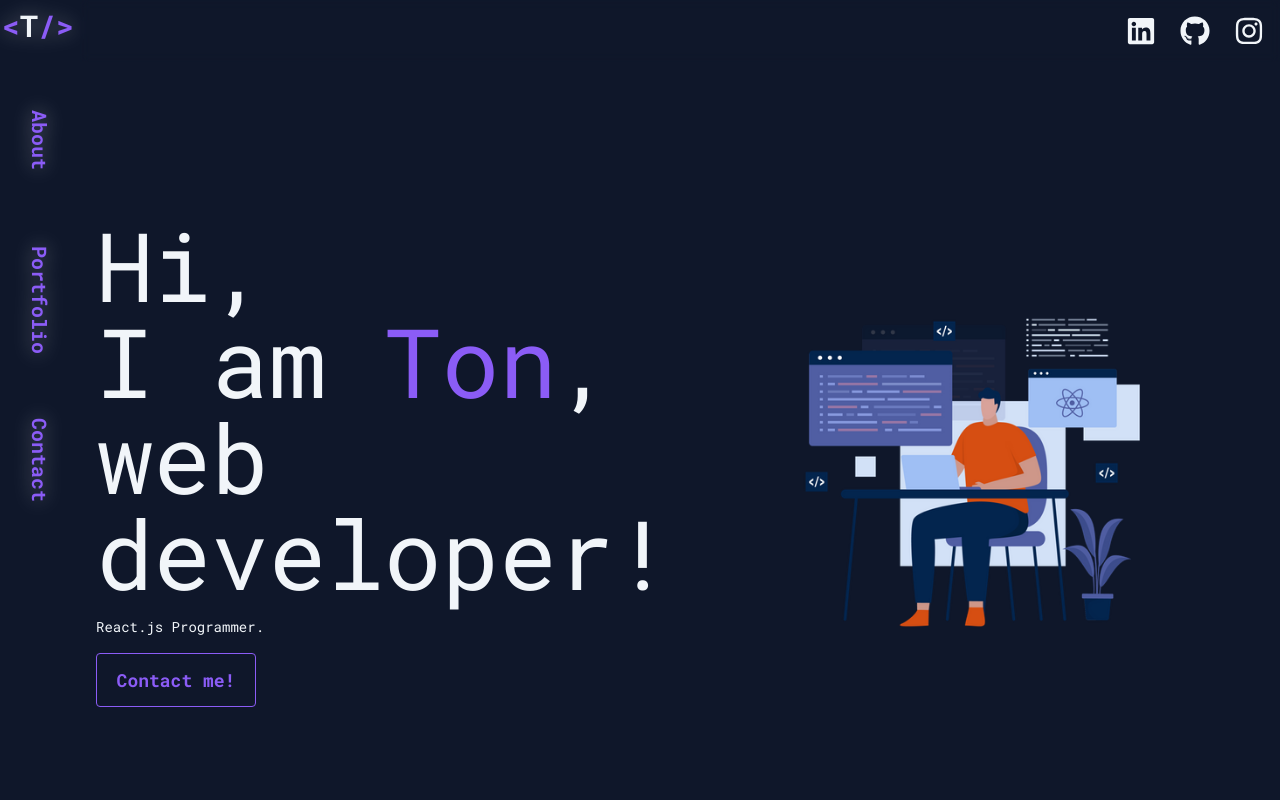
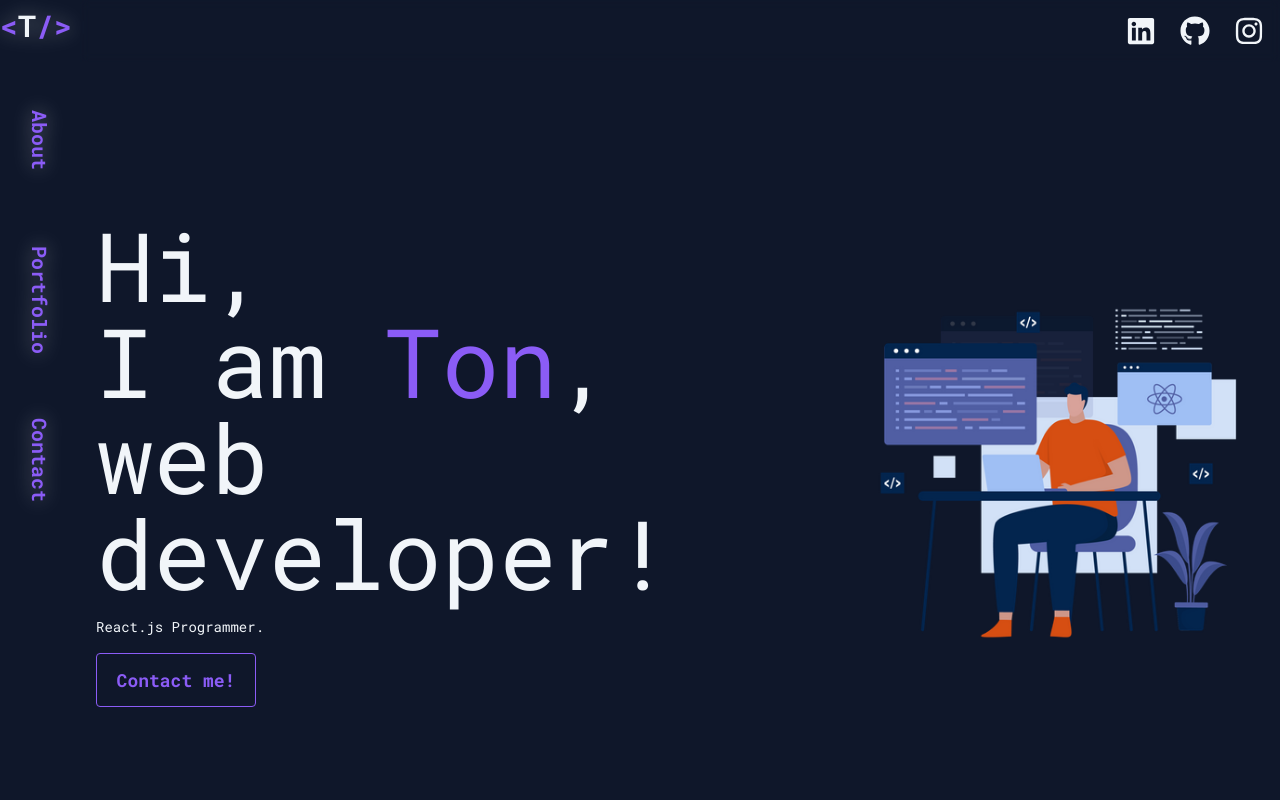
Before and after one commit to wellingtonVieiraSantos/portfolio, a React (Vite) app: page / in a window 1280 px wide. Shown: the top 800 px of the page. Built offline with nearby package versions, Linux system fonts and the light colour scheme.

Commit message:
fix responsiveness

```diff
--- a/src/components/CardPortfolio/index.jsx
+++ b/src/components/CardPortfolio/index.jsx
@@ -7,8 +7,8 @@ import js from '../../assets/coloredIcons/js.png'
 
 const CardPortfolio = (props) => {
   return (
-    <div className='w-full p-2 flex flex-col gap-3 '>
-      <div className='w-full aspect-square overflow-hidden'>
+    <div className='p-2 flex flex-col gap-3 '>
+      <div className='aspect-square overflow-hidden'>
         <img src={props.srcImg} alt={props.alt} className=''/>
       </div>
       <div className='flex justify-between items-center text-2xl text-violet-400'>
--- a/src/components/Landing/index.jsx
+++ b/src/components/Landing/index.jsx
@@ -4,7 +4,7 @@ import perfil from '../../assets/perfil2.png'
 
 const Landing = () => {
   return (
-    <section className="h-screen flex justify-center items-center p-4">
+    <section className="h-screen flex justify-around items-center p-4">
       <FadeUp>
         <div className="text-slate-100 cursor-default">
           <h1 className="text-4xl md:text-7xl xl:text-8xl">
@@ -23,9 +23,9 @@ const Landing = () => {
           </a>
         </div>
       </FadeUp>
-      <div className="hidden lg:block w-1/2">
+      <div className="hidden lg:block">
         <FadeUp>
-          <img className="w-4/5" src={perfil} alt="home cover" />
+          <img src={perfil} alt="home cover" />
         </FadeUp>
       </div>
     </section>
--- a/src/components/NavBar/index.jsx
+++ b/src/components/NavBar/index.jsx
@@ -3,20 +3,20 @@ const NavBar = () => {
 
   return (
     <nav className="h-screen w-10 text-violet-500 font-bold
-      text-lg flex flex-col sticky top-0 md:w-20 md:text-3xl">
+      text-lg flex flex-col sticky top-0 left-0 md:w-20 md:text-3xl">
       <a href="#">
-        <div className="w-10 py-2 px-[0.125rem] mb-8 flex items-center justify-between drop-shadow-main">
+        <div className="w-8 py-2 mb-8 flex items-center justify-between drop-shadow-main">
           <span>&#60;</span>
           <span className="text-sm md:text-3xl text-slate-100">T</span>
           <span>/&#62;</span>
         </div>
       </a>
       <ul className="h-2/3 flex flex-col py-4 gap-10 md:gap-20 drop-shadow-main text-sm md:text-xl ">
-        <li className="w-full h-20 hover:drop-shadow-main-hover cursor-pointer flex justify-center items-center">
+        <li className="h-20 hover:drop-shadow-main-hover cursor-pointer flex justify-center items-center">
           <a href="#about"><span className="inline-block rotate-90">About</span></a></li>
-        <li className="w-full h-20 hover:drop-shadow-main-hover cursor-pointer flex justify-center items-center">
+        <li className="h-20 hover:drop-shadow-main-hover cursor-pointer flex justify-center items-center">
           <a href="#portfolio"><span className="inline-block rotate-90">Portfolio</span></a></li>
-        <li className="w-full h-20 hover:drop-shadow-main-hover cursor-pointer flex justify-center items-center">
+        <li className="h-20 hover:drop-shadow-main-hover cursor-pointer flex justify-center items-center">
           <a href="#contact"><span className="inline-block rotate-90">Contact</span></a></li>
       </ul>
     </nav>
--- a/src/components/Portfolio/index.jsx
+++ b/src/components/Portfolio/index.jsx
@@ -9,7 +9,7 @@ const Portfolio = () => {
 
   //criar integração com api do github posteriormente
   return (
-    <section className='max-w-[calc(100vw-40px)] bg-slate-900 text-slate-100 pb-5' id='portfolio'>
+    <section className='bg-slate-900 text-slate-100 pb-5' id='portfolio'>
       <div className='w-[min(1000px,100%)] flex flex-col m-auto'>
         <FadeUp>
           <h2 className='text-3xl text-violet-500 font-semibold p-5'>Portfolio</h2>
--- a/src/components/SocialMediaBar/index.jsx
+++ b/src/components/SocialMediaBar/index.jsx
@@ -2,8 +2,8 @@ import { FaLinkedin, FaGithub, FaInstagram } from 'react-icons/fa'
 
 const SocialMediaBar = () => {
   return (
-    <div className='w-[calc(100vw-40px)] md:w-[calc(100vw-80px)] flex items-center justify-end
-      text-slate-100 text-xl self-end gap-6 py-4 px-4 backdrop-blur-sm sticky top-0 sm:text-3xl'>
+    <div className='flex items-center justify-end
+      text-slate-100 text-xl gap-6 p-4 backdrop-blur-sm sticky top-0 sm:text-3xl'>
       <a href="https://linkedin.com/in/wellingtonsantos2022/" target='_blank' rel='external'>
         <FaLinkedin className='hover:text-violet-500 hover:drop-shadow-main cursor-pointer transition-all'/>
       </a>
--- a/src/templates/Home/index.jsx
+++ b/src/templates/Home/index.jsx
@@ -9,7 +9,7 @@ const Home = () => {
   return (
     <div className=" bg-slate-900 flex">
         <NavBar/>
-        <main className="min-h-screen w-screen md:w-[calc(100vw-80px)] flex flex-col">
+        <main className="flex flex-col">
           <SocialMediaBar/>
           <Landing/>
           <About/>
```
